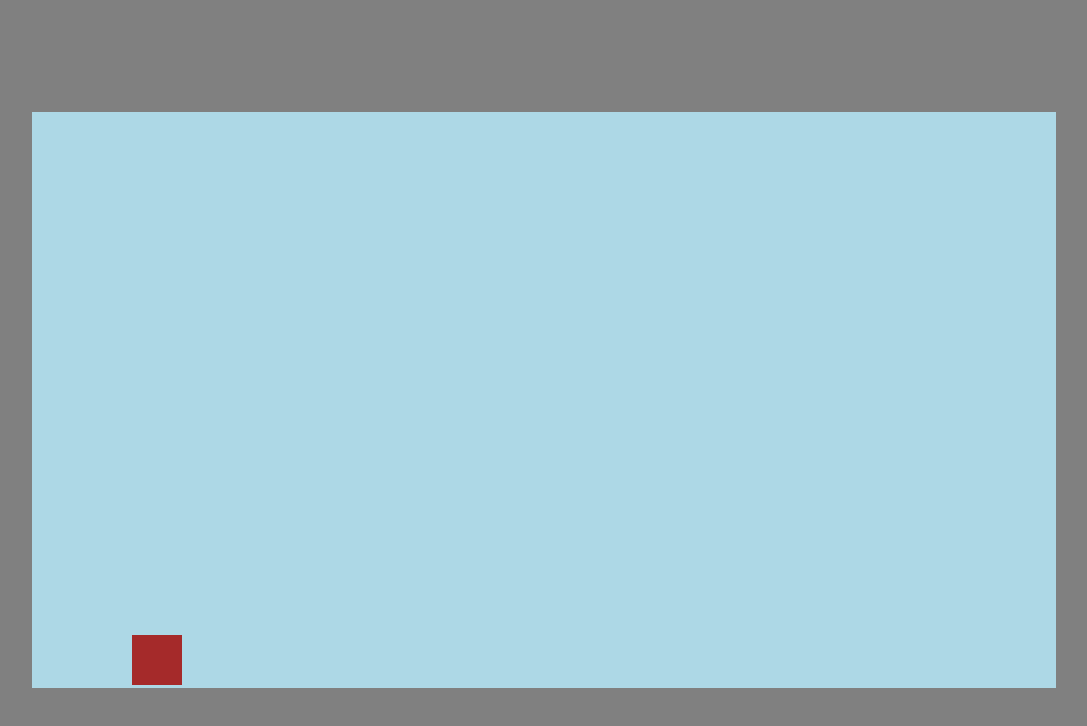
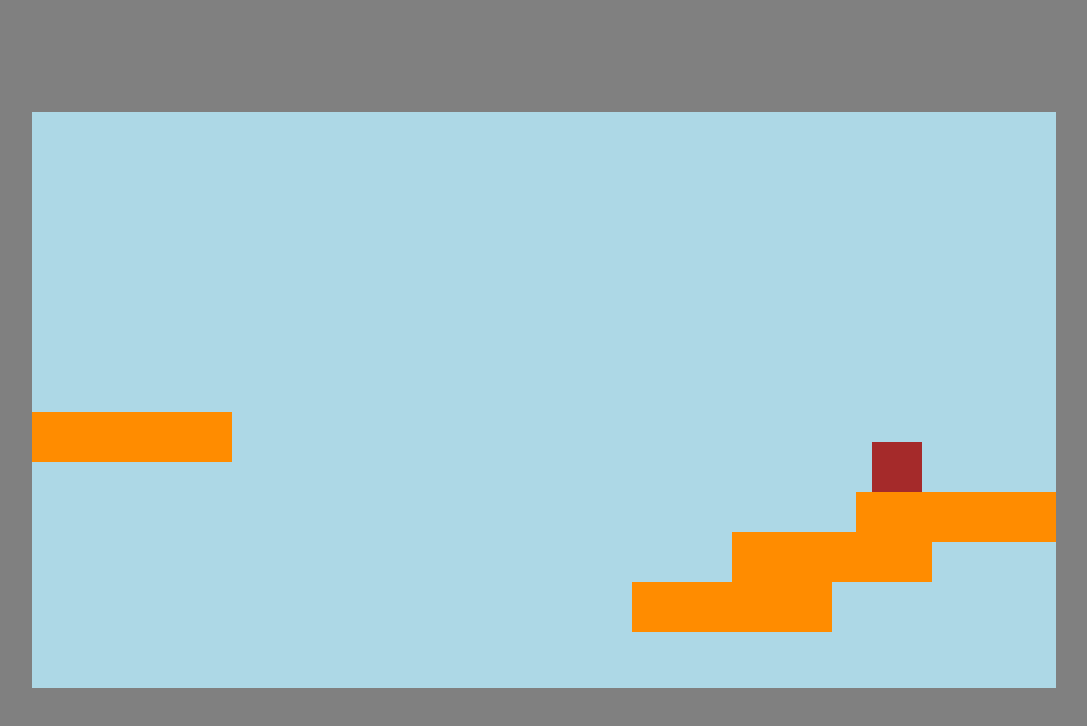
Before and after one commit to RubenRPerez/Proyecto-1, a plain HTML site: page index.html in a window 1280 px wide. Shown: the whole page, without its empty margins (96-1183 px from the left). Drawn offline with Linux system fonts and the light colour scheme.

Commit message:
primera colision solucionada

```diff
--- a/Platform.js
+++ b/Platform.js
@@ -1,3 +1,14 @@
-function Platform() {
+function Platform(x, y, width, height, board) {
+    this.x = x
+    this.y = y
+    this.width = width
+    this.height = height
+    this.sprite = document.createElement('div')
 
+    this.drawPlatform = function() {
+        this.sprite.setAttribute("class", "platform")
+        this.sprite.style.left = this.x + 'px'
+        this.sprite.style.top = this.y + 'px'
+        board.appendChild(this.sprite)
+    }
 }
--- a/Player.js
+++ b/Player.js
@@ -6,7 +6,7 @@ function Player (x, y, board) {
     this.height = 50
     this.velocityX = 0
     this.velocityY = 1
-    this.gravity = 0.85
+    this.gravity = 0.05
     this.sprite = document.createElement('div')
 
     this.drawPlayer = function() {
@@ -41,5 +41,12 @@ function Player (x, y, board) {
             self.sprite.style.left =self.x + "px"
         }
 
+        if (this.x < platform3.x + platform3.width &&
+        this.x + this.width > platform3.x &&
+        this.y < platform3.y + platform3.height &&
+        this.y + this.height > platform3.y) {
+            this.y = platform3.y -50
+            this.velocityY = 0
+        }
     }
 }
--- a/main.js
+++ b/main.js
@@ -1,7 +1,17 @@
 const board = document.getElementById('container')
-const player = new Player(100, 400, board)
+const player = new Player(840, 50, board)
+const platform = new Platform(600, 470, 200, 50, board)
+const platform2 = new Platform(700, 420, 200, 50, board)
+const platform3 = new Platform(824, 380, 200, 50, board)
+const platform4 = new Platform(0, 300, 200, 50, board)
+
 
 function startGame() {
+    platform.drawPlatform()
+    platform2.drawPlatform()
+    platform3.drawPlatform()
+    platform4.drawPlatform()
+
     player.drawPlayer()
     playerTimeId = setInterval(playerMove, 20)
 }
--- a/style.css
+++ b/style.css
@@ -23,3 +23,10 @@ body {
     position: absolute;
     background-color: brown;
 }
+
+.platform {
+    width: 200px;
+    height: 50px;
+    position: absolute;
+    background-color: darkorange;
+}
```
